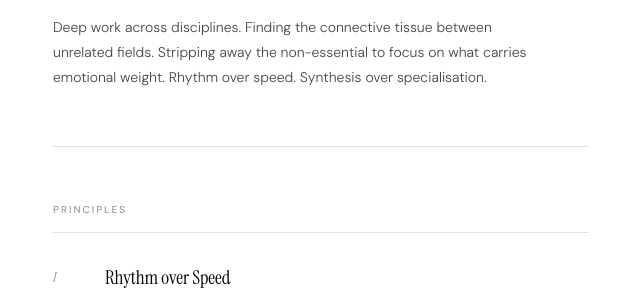
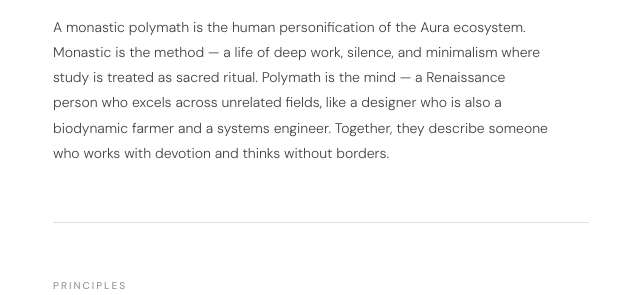
Before and after one commit to poonimator/aura-philosophy, a plain HTML site: page index.html in a window 1280 px wide. Shown: the part 430-725 px from the top of the page, without its empty margins (319-959 px from the left). Drawn offline with Linux system fonts and the light colour scheme.

Commit message:
Add files via upload

```diff
--- a/index.html
+++ b/index.html
@@ -254,7 +254,7 @@
   <section class="s2">
     <p class="label">Philosophy</p>
     <h2 class="phil-title">Monastic <i>Polymath.</i></h2>
-    <p class="phil-text">Deep work across disciplines. Finding the connective tissue between unrelated fields. Stripping away the non-essential to focus on what carries emotional weight. Rhythm over speed. Synthesis over specialisation.</p>
+    <p class="phil-text">A monastic polymath is the human personification of the Aura ecosystem. Monastic is the method — a life of deep work, silence, and minimalism where study is treated as sacred ritual. Polymath is the mind — a Renaissance person who excels across unrelated fields, like a designer who is also a biodynamic farmer and a systems engineer. Together, they describe someone who works with devotion and thinks without borders.</p>
   </section>
 
   <div class="sep"></div>
```
